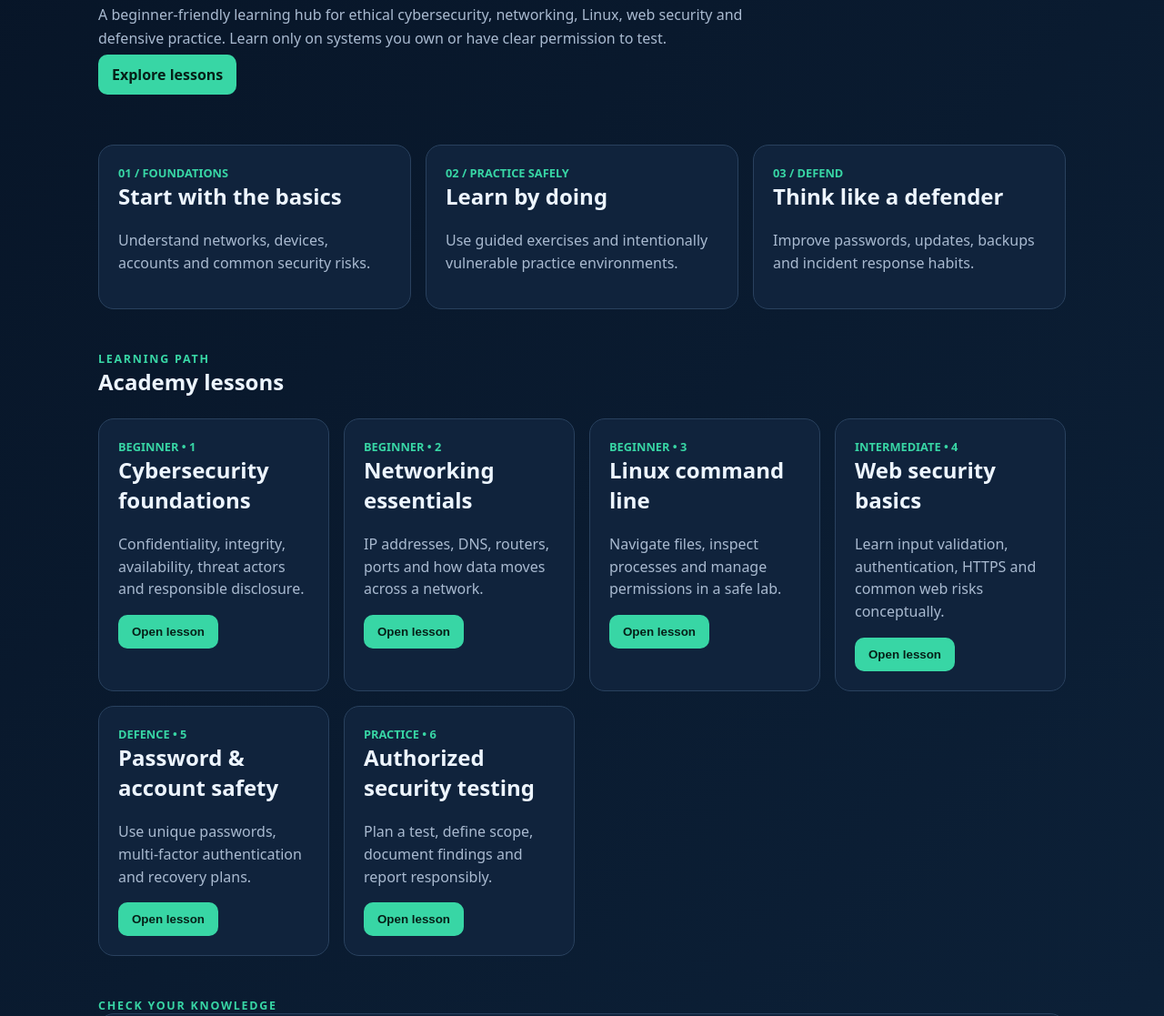
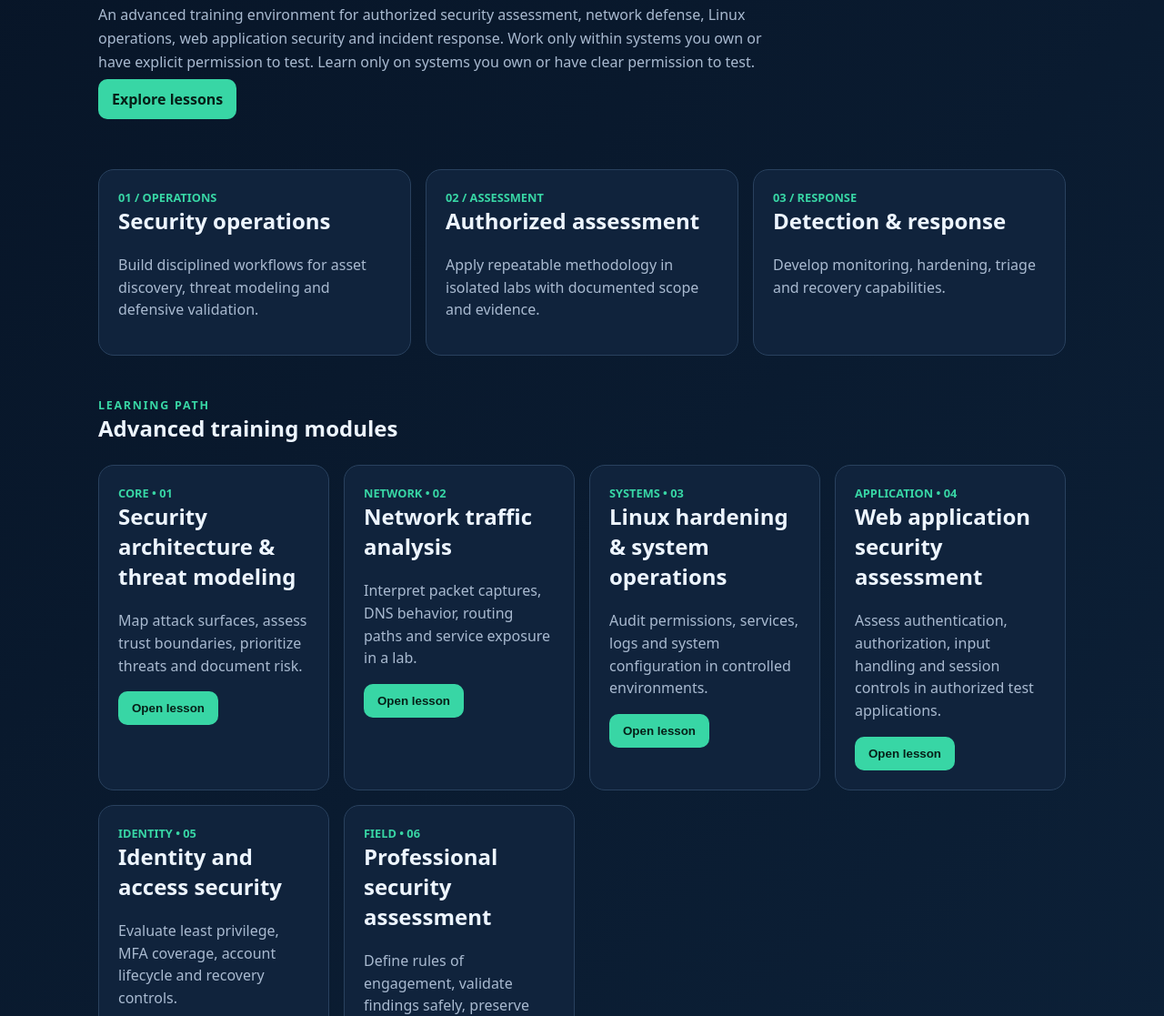
Before and after one commit to nabonyajenipher-cell/BWAYO-HACKING-ACADEMY-PRO, a plain HTML site: page index.html in a window 1280 px wide. Shown: the part 355-1472 px from the top of the page at 91% size. Drawn offline with nearby package versions, Linux system fonts and the light colour scheme.

Commit message:
Upgrade academy homepage to advanced cybersecurity positioning

```diff
--- a/index.html
+++ b/index.html
@@ -11,18 +11,18 @@
 <body>
 <header><div class="brand">BWAYO <span>HACKING ACADEMY PRO</span></div><nav><a class="btn secondary" href="#courses">Courses</a><a class="btn secondary" href="#membership">Membership</a><a class="btn" href="#account">Student sign in</a></nav></header>
 <main>
-<section class="hero"><div class="eyebrow">Learn • Practise • Defend</div><h1>Build skills. Protect the digital world.</h1><p class="muted">A beginner-friendly learning hub for ethical cybersecurity, networking, Linux, web security and defensive practice. Learn only on systems you own or have clear permission to test.</p><a class="btn" href="#courses">Explore lessons</a></section>
-<section class="grid"><article class="card"><div class="tag">01 / FOUNDATIONS</div><h2>Start with the basics</h2><p>Understand networks, devices, accounts and common security risks.</p></article><article class="card"><div class="tag">02 / PRACTICE SAFELY</div><h2>Learn by doing</h2><p>Use guided exercises and intentionally vulnerable practice environments.</p></article><article class="card"><div class="tag">03 / DEFEND</div><h2>Think like a defender</h2><p>Improve passwords, updates, backups and incident response habits.</p></article></section>
-<section class="section" id="courses"><div class="eyebrow">Learning path</div><h2>Academy lessons</h2><div class="grid">
-<article class="card"><div class="tag">BEGINNER • 1</div><h2>Cybersecurity foundations</h2><p>Confidentiality, integrity, availability, threat actors and responsible disclosure.</p><button onclick="showLesson('foundations')">Open lesson</button></article>
-<article class="card"><div class="tag">BEGINNER • 2</div><h2>Networking essentials</h2><p>IP addresses, DNS, routers, ports and how data moves across a network.</p><button onclick="showLesson('networking')">Open lesson</button></article>
-<article class="card"><div class="tag">BEGINNER • 3</div><h2>Linux command line</h2><p>Navigate files, inspect processes and manage permissions in a safe lab.</p><button onclick="showLesson('linux')">Open lesson</button></article>
-<article class="card"><div class="tag">INTERMEDIATE • 4</div><h2>Web security basics</h2><p>Learn input validation, authentication, HTTPS and common web risks conceptually.</p><button onclick="showLesson('web')">Open lesson</button></article>
-<article class="card"><div class="tag">DEFENCE • 5</div><h2>Password & account safety</h2><p>Use unique passwords, multi-factor authentication and recovery plans.</p><button onclick="showLesson('passwords')">Open lesson</button></article>
-<article class="card"><div class="tag">PRACTICE • 6</div><h2>Authorized security testing</h2><p>Plan a test, define scope, document findings and report responsibly.</p><button onclick="showLesson('testing')">Open lesson</button></article>
+<section class="hero"><div class="eyebrow">Learn • Practise • Defend</div><h1>Build skills. Protect the digital world.</h1><p class="muted">An advanced training environment for authorized security assessment, network defense, Linux operations, web application security and incident response. Work only within systems you own or have explicit permission to test. Learn only on systems you own or have clear permission to test.</p><a class="btn" href="#courses">Explore lessons</a></section>
+<section class="grid"><article class="card"><div class="tag">01 / OPERATIONS</div><h2>Security operations</h2><p>Build disciplined workflows for asset discovery, threat modeling and defensive validation.</p></article><article class="card"><div class="tag">02 / ASSESSMENT</div><h2>Authorized assessment</h2><p>Apply repeatable methodology in isolated labs with documented scope and evidence.</p></article><article class="card"><div class="tag">03 / RESPONSE</div><h2>Detection & response</h2><p>Develop monitoring, hardening, triage and recovery capabilities.</p></article></section>
+<section class="section" id="courses"><div class="eyebrow">Learning path</div><h2>Advanced training modules</h2><div class="grid">
+<article class="card"><div class="tag">CORE • 01</div><h2>Security architecture & threat modeling</h2><p>Map attack surfaces, assess trust boundaries, prioritize threats and document risk.</p><button onclick="showLesson('foundations')">Open lesson</button></article>
+<article class="card"><div class="tag">NETWORK • 02</div><h2>Network traffic analysis</h2><p>Interpret packet captures, DNS behavior, routing paths and service exposure in a lab.</p><button onclick="showLesson('networking')">Open lesson</button></article>
+<article class="card"><div class="tag">SYSTEMS • 03</div><h2>Linux hardening & system operations</h2><p>Audit permissions, services, logs and system configuration in controlled environments.</p><button onclick="showLesson('linux')">Open lesson</button></article>
+<article class="card"><div class="tag">APPLICATION • 04</div><h2>Web application security assessment</h2><p>Assess authentication, authorization, input handling and session controls in authorized test applications.</p><button onclick="showLesson('web')">Open lesson</button></article>
+<article class="card"><div class="tag">IDENTITY • 05</div><h2>Identity and access security</h2><p>Evaluate least privilege, MFA coverage, account lifecycle and recovery controls.</p><button onclick="showLesson('passwords')">Open lesson</button></article>
+<article class="card"><div class="tag">FIELD • 06</div><h2>Professional security assessment</h2><p>Define rules of engagement, validate findings safely, preserve evidence and deliver remediation reports.</p><button onclick="showLesson('testing')">Open lesson</button></article>
 </div><article class="card hidden" id="lessonPanel"><div class="lesson"><h2 id="lessonTitle">Lesson</h2><button class="secondary" onclick="closeLesson()">Close</button></div><p class="muted" id="lessonText"></p></article></section>
 <section class="section" id="quiz"><div class="eyebrow">Check your knowledge</div><article class="card"><h2>Quick quiz</h2><p>What should you have before testing a website's security?</p><button class="quiz-option" onclick="answer(false)">A. A guess that the owner will not mind</button><button class="quiz-option" onclick="answer(true)">B. Clear permission and an agreed scope</button><button class="quiz-option" onclick="answer(false)">C. Another person's password</button><p id="quizResult" class="muted" aria-live="polite"></p></article></section>
-<section class="section" id="membership"><div class="eyebrow">Student membership</div><article class="card"><h2>UGX 1,000 / month</h2><p class="muted">Planned membership price. Course access should be unlocked only after a payment provider confirms payment securely on the server.</p><div class="notice">Payments are not connected yet. Do not send money to an unverified number from this demo. MTN MoMo merchant or payment-provider details must be configured privately on a secure backend.</div></article></section>
+<section class="section" id="membership"><div class="eyebrow">Student membership</div><article class="card"><h2>UGX 1,000 / month</h2><p class="muted">Planned membership price. Course access should be unlocked only after a payment provider confirms payment securely on the server.</p><div class="notice">Payment collection is paused until a secure server-side verification workflow is configured. Do not send money using details displayed by an unverified demo.</div></article></section>
 <section class="section" id="account"><div class="eyebrow">Secure student account</div><article class="card">
 <h2>Register or sign in</h2><p class="muted">Create your student account or sign in. Use a real email and a strong password.</p>
 <label for="authName">Full name (for registration)</label><input id="authName" autocomplete="name" placeholder="Your full name">
@@ -32,8 +32,7 @@
 <p id="authResult" class="muted" aria-live="polite">Not signed in.</p></article></section>
 <section class="section" id="pay"><div class="eyebrow">Manual MTN Mobile Money</div><article class="card">
 <h2>Pay UGX 1,000 for one month</h2><p class="muted">Send exactly UGX 1,000 using MTN Mobile Money to the number below. Keep the transaction ID from your confirmation message, sign in, then submit the payment details. Access stays locked until the admin verifies the payment.</p>
-<p><strong>MTN MoMo number:</strong> <span style="font-size:1.2rem;color:var(--accent)">0794 704 738</span></p>
-<p class="notice">Check the recipient name on your phone before paying. This is manual payment; the website cannot independently verify an MTN transaction. Never enter your MoMo PIN or OTP here.</p>
+<p class="notice">Payment instructions will be published only after the merchant recipient and secure review process are verified. Never enter your MoMo PIN or OTP on this site.</p>
 <label for="payerPhone">Phone number you paid from</label><input id="payerPhone" type="tel" placeholder="07XXXXXXXX">
 <label for="transactionRef">MTN transaction ID / reference</label><input id="transactionRef" placeholder="Enter the transaction reference">
 <button onclick="submitPayment()">Submit payment for verification</button><p id="paymentResult" class="muted" aria-live="polite"></p>
```
